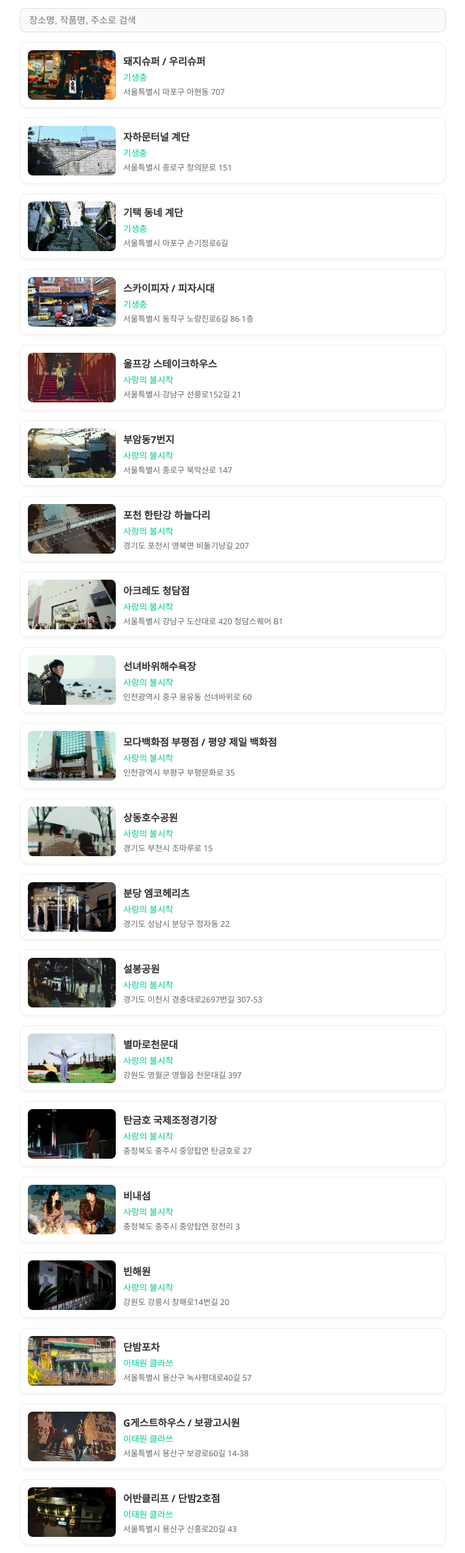
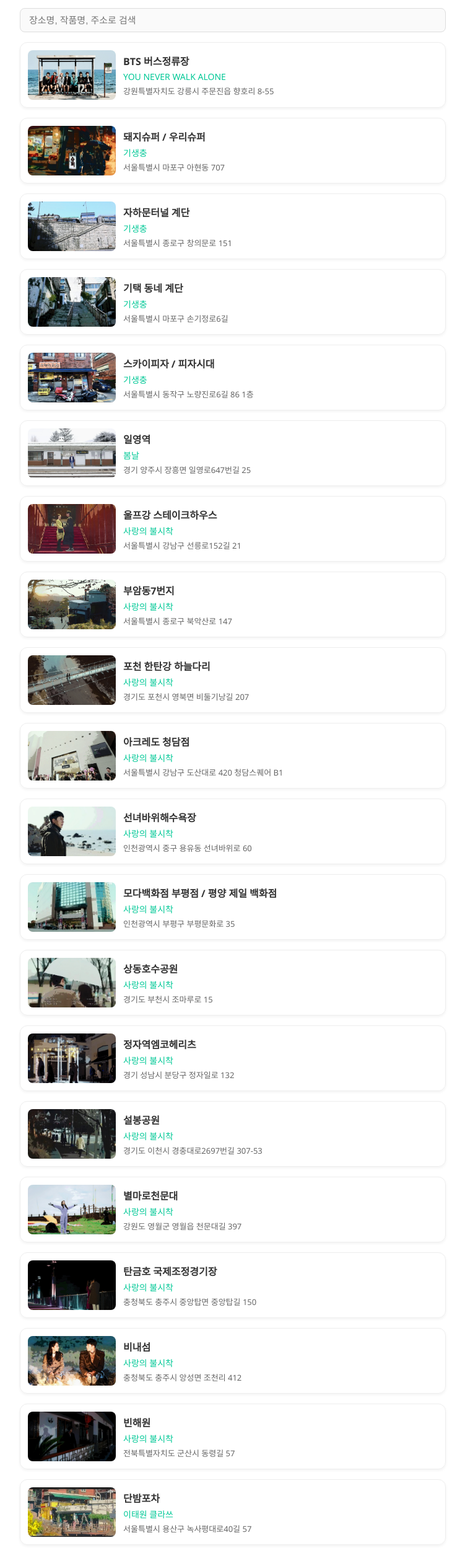
Before and after one commit to Barong-E/FilmingLocation, a plain HTML site: page index.html in a window 1280 px wide. Shown: the part 46-2551 px from the top of the page at 62% size, without its empty margins (264-1015 px from the left). Drawn offline with Linux system fonts and the light colour scheme.

Commit message:
앨범 MV 추가, 로고클릭시 리스트페이지 이동

```diff
--- a/css/style.css
+++ b/css/style.css
@@ -12,11 +12,22 @@
   padding: 16px;
   box-sizing: border-box;
 }
+
+/* ── 로고 스타일 수정 ── */
 .logo {
+  display: block;         /* a 태그를 블록처럼 동작하도록 변경 */
   font-size: 20px;
   font-weight: bold;
   margin-bottom: 16px;
+  text-decoration: none;  /* 언더라인 제거 */
+  color: inherit;         /* 색상 유지 */
 }
+.logo:hover,
+.logo:focus {
+  text-decoration: none;
+  color: inherit;
+}
+
 .green {
   color: #00c896;
 }
@@ -137,8 +148,7 @@
   margin-top: 8px;
 }
 
-/* 검색창 스타일 */
-/* 기존 검색창 스타일 유지 */
+/* ── 검색창 스타일 ── */
 .search-bar {
   margin-bottom: 16px;
   width: 100%;
--- a/data/places.json
+++ b/data/places.json
@@ -109,12 +109,12 @@
   },
   {
     "id": "bundang-mcoreitz",
-    "real_name": "분당 엠코헤리츠",
+    "real_name": "정자역엠코헤리츠",
     "fictional_name": null,
-    "address": "경기도 성남시 분당구 정자동 22",
+    "address": "경기 성남시 분당구 정자일로 132",
     "image": "images/bundang-mcoreitz.jpg",
     "workId": "crash-landing-on-you",
-    "mapUrl": "https://maps.app.goo.gl/DnktRjvLwokfYDc77"
+    "mapUrl": "https://maps.app.goo.gl/9abtoVVB7UJY4mjx9"
   },
   {
     "id": "seolbong-park",
@@ -123,7 +123,7 @@
     "address": "경기도 이천시 경충대로2697번길 307-53",
     "image": "images/seolbong-park.jpg",
     "workId": "crash-landing-on-you",
-    "mapUrl": "https://maps.app.goo.gl/FDLCHSm8aSoPtFPg7"
+    "mapUrl": "https://maps.app.goo.gl/k83bYz5dmd9t3b6i6"
   },
   {
     "id": "byeolmaro-observatory",
@@ -132,34 +132,34 @@
     "address": "강원도 영월군 영월읍 천문대길 397",
     "image": "images/byeolmaro-observatory.jpg",
     "workId": "crash-landing-on-you",
-    "mapUrl": "https://maps.app.goo.gl/EKj7d9yUbYyoctYm7"
+    "mapUrl": "https://maps.app.goo.gl/hsQ6bSsQStnzNpb77"
   },
   {
     "id": "tangumho-rowing",
     "real_name": "탄금호 국제조정경기장",
     "fictional_name": null,
-    "address": "충청북도 충주시 중앙탑면 탄금호로 27",
+    "address": "충청북도 충주시 중앙탑면 중앙탑길 150",
     "image": "images/tangumho-rowing.jpg",
     "workId": "crash-landing-on-you",
-    "mapUrl": "https://maps.app.goo.gl/R7uxAtyunRm2z4Rm7"
+    "mapUrl": "https://maps.app.goo.gl/miCXhjC7fcVK6JsD8"
   },
   {
     "id": "binaeseom",
     "real_name": "비내섬",
     "fictional_name": null,
-    "address": "충청북도 충주시 중앙탑면 장천리 3",
+    "address": "충청북도 충주시 앙성면 조천리 412",
     "image": "images/binaeseom.jpg",
     "workId": "crash-landing-on-you",
-    "mapUrl": "https://maps.app.goo.gl/KvHqCKHYKq83n2vX9"
+    "mapUrl": "https://maps.app.goo.gl/uPD8yqNCdrsVAXrVA"
   },
   {
     "id": "binhaewon",
     "real_name": "빈해원",
     "fictional_name": null,
-    "address": "강원도 강릉시 창해로14번길 20",
+    "address": "전북특별자치도 군산시 동령길 57",
     "image": "images/binhaewon.jpg",
     "workId": "crash-landing-on-you",
-    "mapUrl": "https://maps.app.goo.gl/oZZEBknDCk2x7HnC8"
+    "mapUrl": "https://maps.app.goo.gl/sPSbgpvodhgBCHHs8"
   },
   {
     "id": "dwaeji-super",
@@ -195,6 +195,24 @@
     "address": "서울특별시 동작구 노량진로6길 86 1층",
     "image": "images/sky-pizza.jpg",
     "workId": "parasite",
-    "mapUrl": "https://maps.app.goo.gl/dkHbQUaGgsb1Wmd38"
+    "mapUrl": "https://maps.app.goo.gl/17obvGjbcYbXLY179"
+  },
+  {
+    "id": "bts-bus-stop",
+    "real_name": "BTS 버스정류장",
+    "fictional_name": null,
+    "address": "강원특별자치도 강릉시 주문진읍 향호리 8-55",
+    "image": "images/bts-bus-stop.jpg",
+    "workId": "you-never-walk-alone",
+    "mapUrl": "https://maps.app.goo.gl/UrZFcg3vFjfCk2Hh9"
+  },
+  {
+    "id": "illyeong-station",
+    "real_name": "일영역",
+    "fictional_name": null,
+    "address": "경기 양주시 장흥면 일영로647번길 25",
+    "image": "images/illyeong-station.jpg",
+    "workId": "spring-day",
+    "mapUrl": "https://maps.app.goo.gl/tGPkWba3HA5DWoKX9"
   }
 ]
--- a/data/works.json
+++ b/data/works.json
@@ -79,5 +79,25 @@
       "서복현(JTBC 남기자)",
       "심수미(JTBC 여기자)"
     ]
+  },
+  {
+    "id": "you-never-walk-alone",
+    "title": "YOU NEVER WALK ALONE",
+    "type": "앨범",
+    "releaseDate": "2017.02.13.",
+    "description": "방탄소년단, 'YOU NEVER WALK ALONE' 발매! 외전으로 완성된 'WINGS' “함께라면 웃을 수 있어” 이 시대의 청춘에게 건네는 '위로'와 '희망'의 메시지!",
+    "characters": [
+      "방탄소년단(RM, 진, 슈가, 제이홉, 지민, 뷔, 정국)"
+    ]
+  },
+  {
+    "id": "spring-day",
+    "title": "봄날",
+    "type": "MV",
+    "releaseDate": "2017.02.13",
+    "description": "2017년 2월 13일 발매된 방탄소년단의 정규 2집 리패키지 《YOU NEVER WALK ALONE》 앨범의 타이틀 곡. 제목은 '봄날'이지만 가사의 시점은 발매 시즌에 맞춘 겨울. 가사 마지막에 '벚꽃이 피나봐요'라는 가사가 나옴으로써 겨울이 끝났음을 암시한다. 랩몬스터(현재 활동명 'RM')와 슈가의 자전적인 경험을 바탕으로 가사를 썼다고 한다. 방탄소년단이 기존에 발표했던 곡들과는 다른 스타일로, 음악성 뿐만 아니라 대중성도 잡았다는 평가를 받은 따뜻한 분위기를 느낄 수 있는 곡이다.",
+    "characters": [
+      "방탄소년단(RM, 진, 슈가, 제이홉, 지민, 뷔, 정국)"
+    ]
   }
 ]
```
Also changed, not shown: place.html (+11 -29 lines), images/bts-bus-stop.jpg (added), images/illyeong-station.jpg (added).
